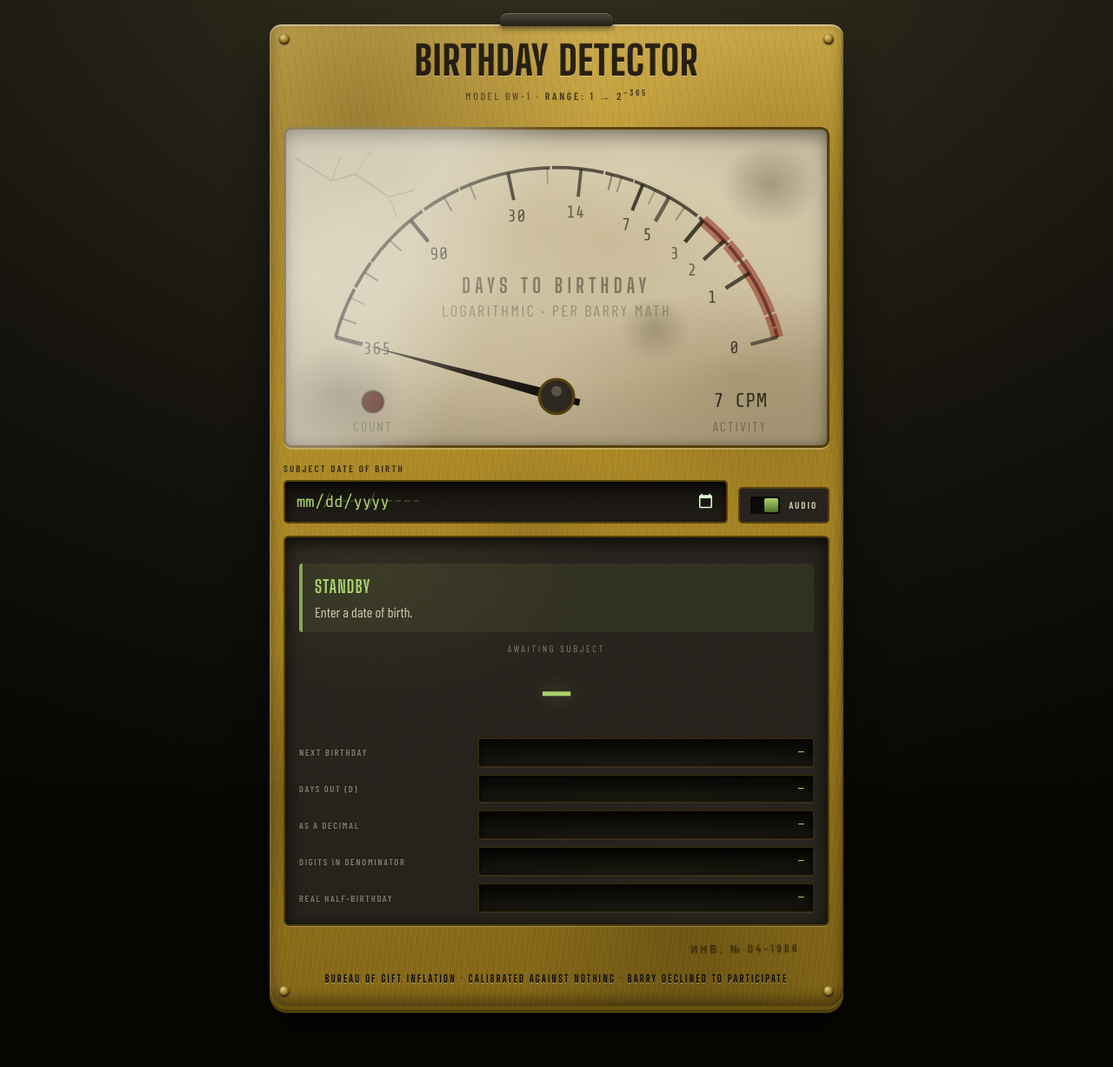
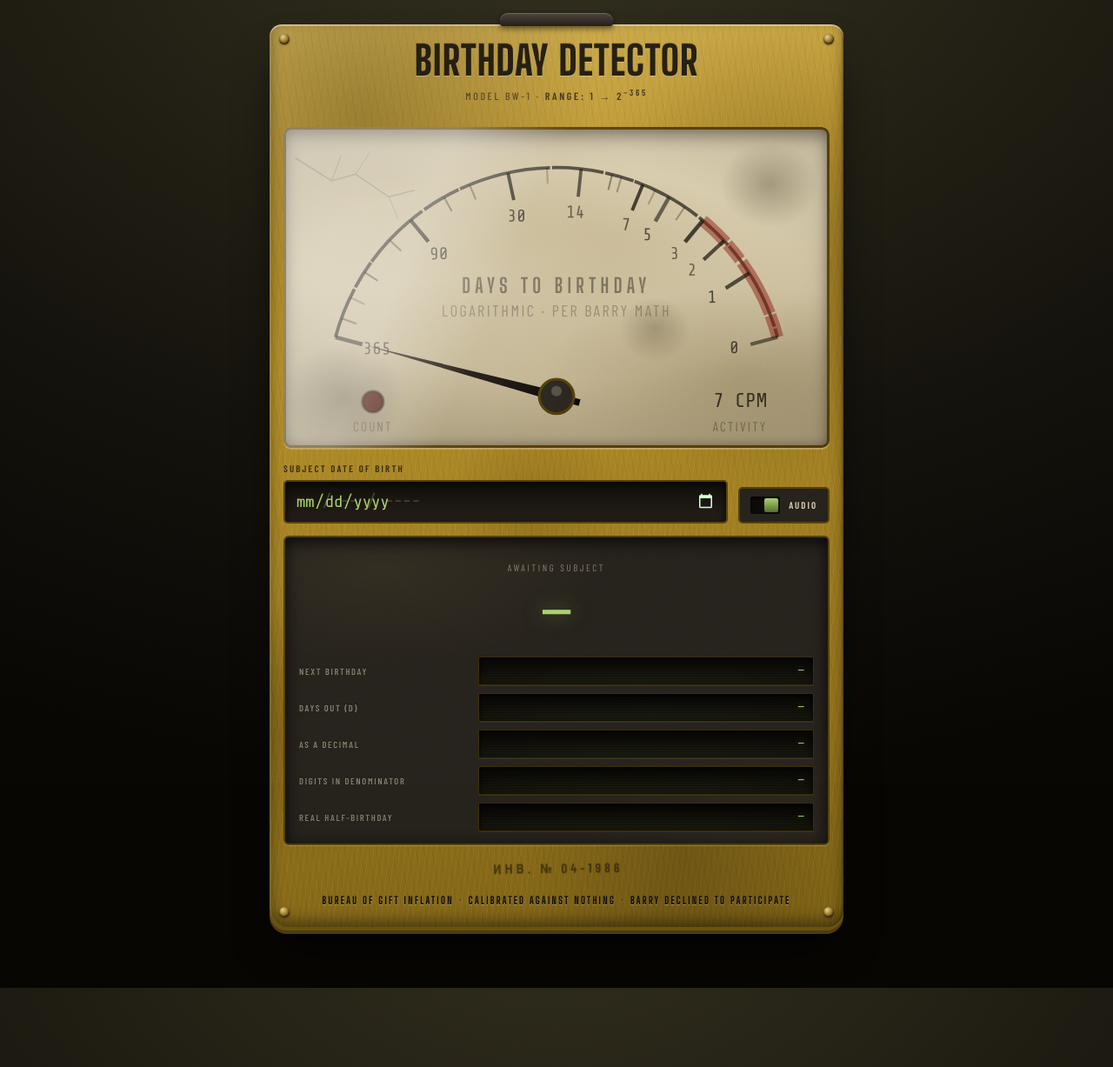
Before and after one commit to ahecht/ahecht.github.io, a Jekyll site: the page barry/index.html, which Jekyll copies as it is, in a window 1280 px wide. Shown: the whole page at 87% size. Built offline with Jekyll 4.4.1, drawn with Linux system fonts in a browser that asks for light colours; after the commit the page ends 1136 px from its top, so only the background shows below that.

Commit message:
Replace the verdict callout with an annunciator; drop the standby state
The verdict was the last modern element on the panel - a tinted box with a
coloured left border, which reads as a web alert rather than an instrument.
It is now an annunciator built from the same glass as the value windows:
recessed pane, scan lines, hairline bezel, with a lamp that lights the
legend and a monospace message line under it. Red lamp and warmer glass
for the critical states.

Removes the standby display entirely, as the date field is self-evident.
The annunciator stays hidden until there is a reading and hides again if
the field is cleared, so it never shows a stale verdict.

On mobile the case taglines now stack one clause per line rather than
wrapping mid-phrase, and the stencilled unit number is larger and centred.

Co-Authored-By: Claude Opus 5 (1M context) <noreply@anthropic.com>
Claude-Session: https://claude.ai/code/session_01HNcNgo6iCjBDEABU2X3JA7

```diff
--- a/barry/index.html
+++ b/barry/index.html
@@ -247,17 +247,45 @@ input[type=date]::-webkit-calendar-picker-indicator{filter:invert(1) sepia(1) sa
   background:repeating-linear-gradient(180deg, rgba(0,0,0,.24) 0 1px, transparent 1px 3px);
 }
 dl{margin:0}
+/* annunciator panel: the same glass as the value windows, with a lamp that lights
+   the legend. Hidden until there is a reading, so there is no standby state. */
 .verdict{
-  margin-top:14px;padding:12px 14px;border-radius:4px;
-  background:rgba(127,166,80,.1);border-left:4px solid var(--radium);
+  position:relative;margin:0 0 16px;padding:11px 13px 10px;border-radius:3px;
+  background:
+    radial-gradient(120% 165% at 50% 132%, rgba(127,166,80,.15), transparent 70%),
+    linear-gradient(180deg,#090805,#13110c);
+  border:1px solid #3a2d08;
+  box-shadow:inset 0 2px 8px rgba(0,0,0,.9),0 1px 0 rgba(255,255,255,.06);
 }
-.verdict.crit{background:rgba(168,41,27,.16);border-left-color:var(--danger)}
+.verdict::after{
+  content:'';position:absolute;inset:0;border-radius:inherit;pointer-events:none;
+  background:repeating-linear-gradient(180deg, rgba(0,0,0,.24) 0 1px, transparent 1px 3px);
+}
 .verdict .tag{
+  display:flex;align-items:center;gap:9px;
   font-family:'Big Shoulders Display',sans-serif;font-weight:700;
-  font-size:20px;letter-spacing:.06em;text-transform:uppercase;color:var(--radium-hot);
+  font-size:19px;letter-spacing:.13em;text-transform:uppercase;
+  color:var(--radium-hot);text-shadow:0 0 12px rgba(127,166,80,.6);
 }
-.verdict.crit .tag{color:#ff7454}
-.verdict p{margin:3px 0 0;font-size:16px;color:rgba(239,231,210,.86)}
+.verdict .tag::before{
+  content:'';width:9px;height:9px;border-radius:50%;flex:none;
+  background:var(--radium-hot);
+  box-shadow:0 0 9px rgba(127,166,80,.95),inset 0 -1px 1px rgba(0,0,0,.45);
+}
+.verdict p{
+  margin:6px 0 0;font-family:'Share Tech Mono',monospace;
+  font-size:13px;line-height:1.5;
+  color:rgba(168,209,106,.72);text-shadow:0 0 7px rgba(127,166,80,.3);
+}
+.verdict.crit{
+  background:
+    radial-gradient(120% 165% at 50% 132%, rgba(168,41,27,.2), transparent 70%),
+    linear-gradient(180deg,#0b0705,#150d0a);
+  border-color:#4a1c10;
+}
+.verdict.crit .tag{color:#ff7454;text-shadow:0 0 12px rgba(200,60,35,.6)}
+.verdict.crit .tag::before{background:#ff7454;box-shadow:0 0 9px rgba(255,90,52,.95),inset 0 -1px 1px rgba(0,0,0,.45)}
+.verdict.crit p{color:rgba(255,158,130,.72);text-shadow:0 0 7px rgba(200,60,35,.3)}
 .full{
   margin-top:10px;font-family:'Share Tech Mono',monospace;font-size:11px;
   color:var(--radium);word-break:break-all;line-height:1.5;text-align:center;
@@ -268,12 +296,13 @@ dl{margin:0}
    and never quite squared up to the case. Barlow Condensed carries Cyrillic, so
    Google serves that subset for these glyphs. */
 .stencil{
-  margin:16px 34px 0;text-align:right;
+  margin:16px 34px 0;text-align:center;
   font-family:'Barlow Condensed','Arial Narrow',system-ui,sans-serif;
-  font-weight:600;font-size:13px;letter-spacing:.26em;
+  font-weight:600;font-size:15px;letter-spacing:.28em;
+  text-indent:.28em;   /* letter-spacing trails the last glyph; nudge back to true centre */
   color:rgba(26,19,6,.46);
   text-shadow:0 0 2px rgba(26,19,6,.3);
-  transform:rotate(-.7deg);transform-origin:100% 50%;
+  transform:rotate(-.7deg);transform-origin:50% 50%;
 }
 
 /* stamped into the case and paint-filled: black enamel in the groove, a shadowed
@@ -287,6 +316,7 @@ dl{margin:0}
     0 -1px 0 rgba(0,0,0,.34),
     0 1px 0 rgba(255,255,255,.38);
 }
+.engraved i{font-style:normal;margin:0 .55em}
 
 @media (max-width:520px){
   .plate{padding:4px 6px 12px}
@@ -294,6 +324,10 @@ dl{margin:0}
   .controls{grid-template-columns:1fr;justify-items:start;gap:10px}
   .datewrap{width:max-content}
   input[type=date]{width:auto;min-width:12.5em}
+  /* one line per clause instead of an arbitrary wrap mid-phrase */
+  .engraved{line-height:2}
+  .engraved span{display:block}
+  .engraved i{display:none}
   .row{grid-template-columns:1fr;gap:5px}
   .row dd{text-align:left}
 }
@@ -369,9 +403,9 @@ dl{margin:0}
   </div>
 
   <section class="readout">
-    <div class="verdict" id="verdict">
-      <div class="tag" id="v-tag">Standby</div>
-      <p id="v-body">Enter a date of birth.</p>
+    <div class="verdict" id="verdict" hidden>
+      <div class="tag" id="v-tag"></div>
+      <p id="v-body"></p>
     </div>
 
     <p class="bigcap" id="cap">Awaiting subject</p>
@@ -389,7 +423,7 @@ dl{margin:0}
   </section>
 
   <p class="stencil">&#1048;&#1053;&#1042;. &#8470; 04&#8209;1986</p>
-  <p class="engraved">Bureau of Gift Inflation &middot; Calibrated against Nothing &middot; Barry declined to participate</p>
+  <p class="engraved"><span>Bureau of Gift Inflation</span><i>&middot;</i><span>Calibrated against Nothing</span><i>&middot;</i><span>Barry declined to participate</span></p>
 </main>
 
 <script>
```
Also changed, not shown: other parts of barry/index.html (+2 -1 lines).
